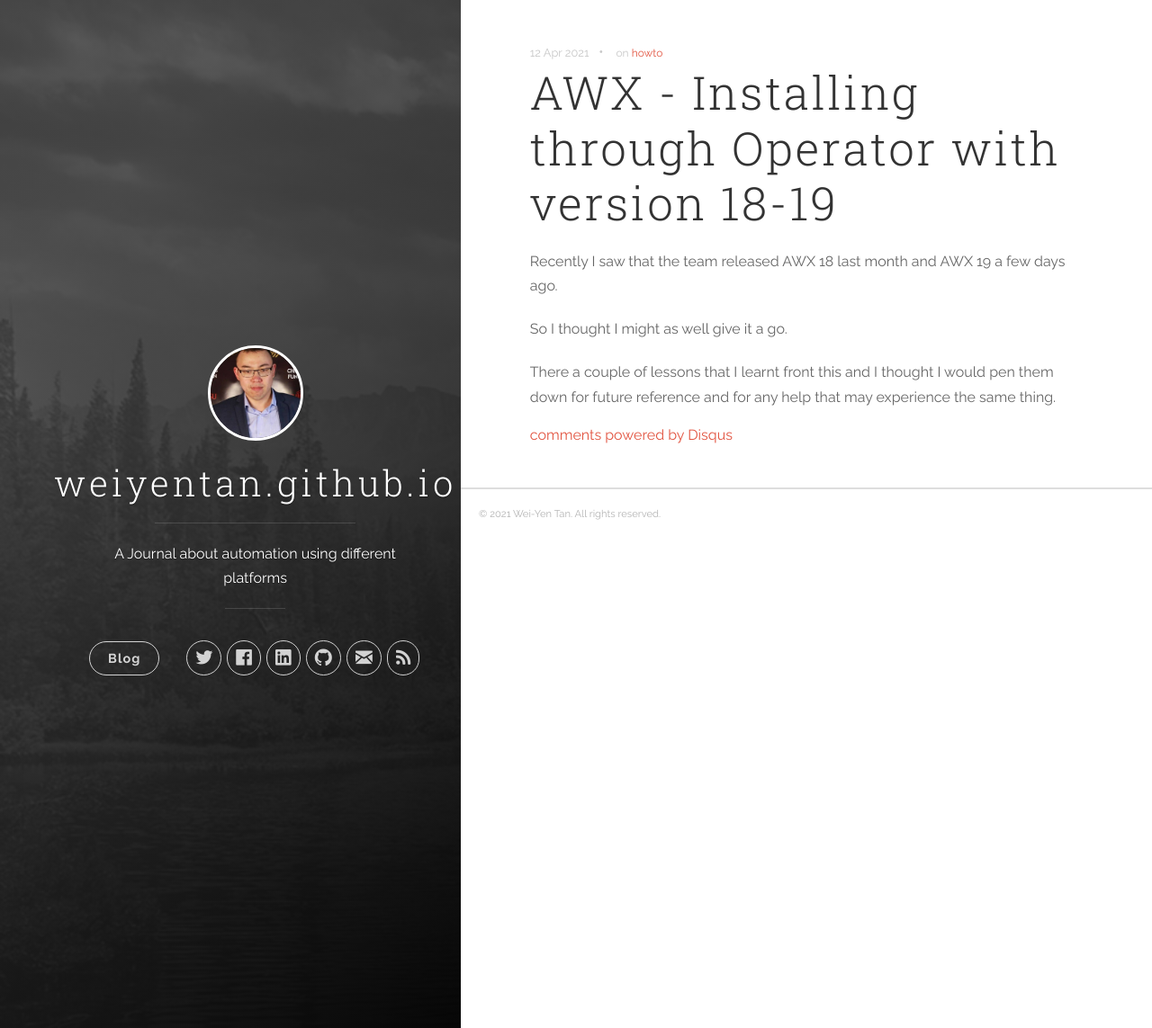
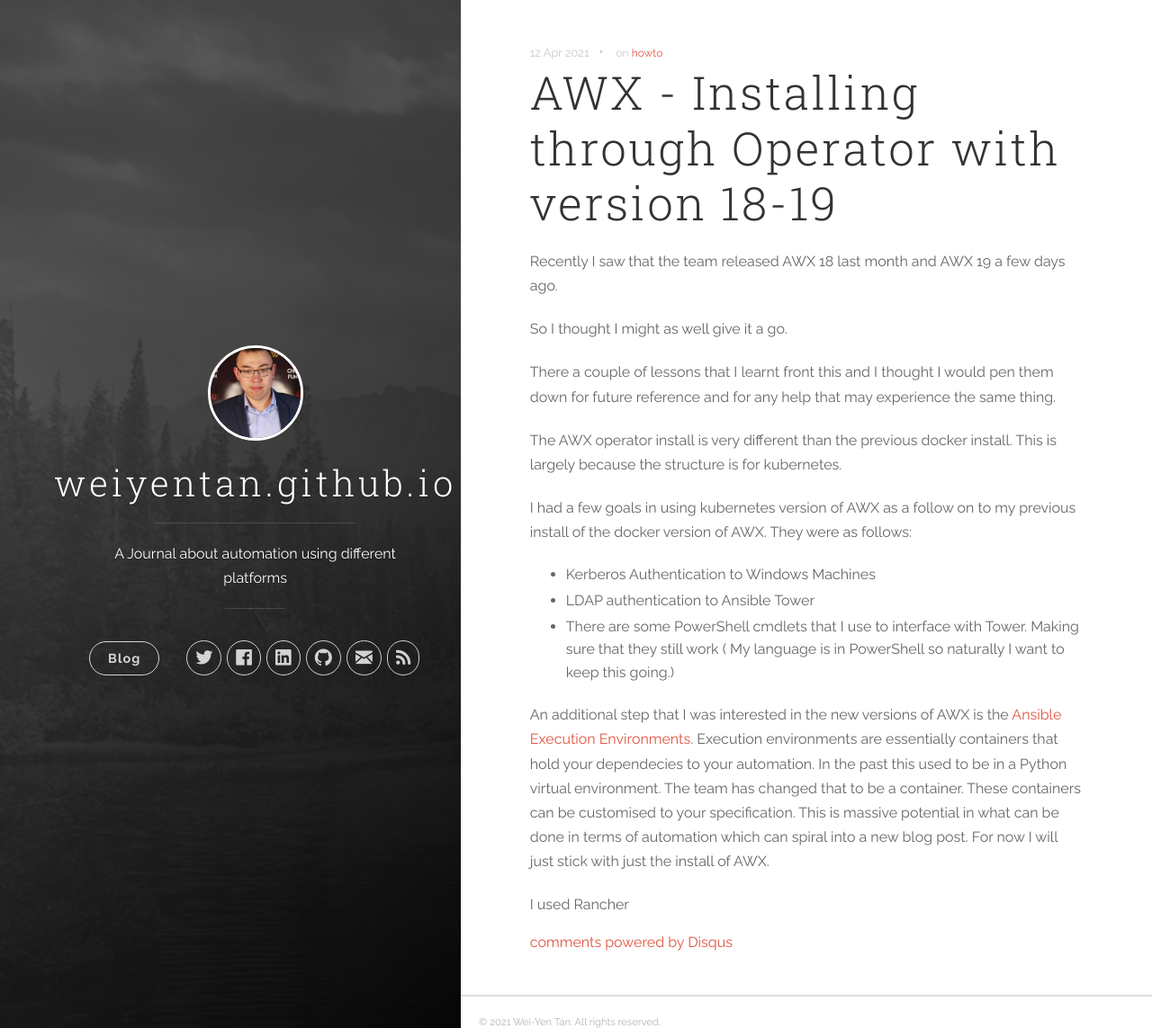
Before and after one commit to weiyentan/weiyentan.github.io, a Jekyll site: the page built from _posts/2021-04-14-Installing-awx-kubernetes.markdown, in a window 1280 px wide and 1143 px high. Shown: the whole window at 90% size. Built offline with Jekyll 4.4.1, drawn with Linux system fonts in a browser that asks for light colours; comment, search, counter and statistics services are not loaded.

Commit message:
update AWX post

```diff
--- a/_posts/2021-04-14-Installing-awx-kubernetes.markdown
+++ b/_posts/2021-04-14-Installing-awx-kubernetes.markdown
@@ -11,3 +11,15 @@ Recently I saw that the  team released AWX 18 last month and AWX 19 a few days a
 So I thought I might as well give it a go.
 
 There a couple of lessons that I learnt front this and I thought I would pen them down for future reference and for any help that may experience the same thing.
+
+The AWX operator install is very different than the previous docker install. This is largely because the structure is for kubernetes.
+
+I had a few goals in using kubernetes version of AWX as a follow on to my previous install of the docker version of AWX. They were as follows:
+
+* Kerberos Authentication to Windows Machines
+* LDAP authentication to Ansible Tower
+* There are some PowerShell cmdlets that I use to interface with Tower. Making sure that they still work ( My language is in PowerShell so naturally I want to keep this going.)
+
+An additional step that I was interested in the new versions of AWX is the [Ansible Execution Environments](https://docs.ansible.com/ansible-tower/latest/html/administration/external_execution_envs.html). Execution environments are essentially containers that hold your dependecies to your automation. In the past this used to be in a Python virtual environment. The team has changed that to be a container. These containers can be customised to your specification. This is massive potential in what can be done in terms of automation which can spiral into a new blog post. For now I will just stick with just the install of AWX.
+
+I used Rancher
```
